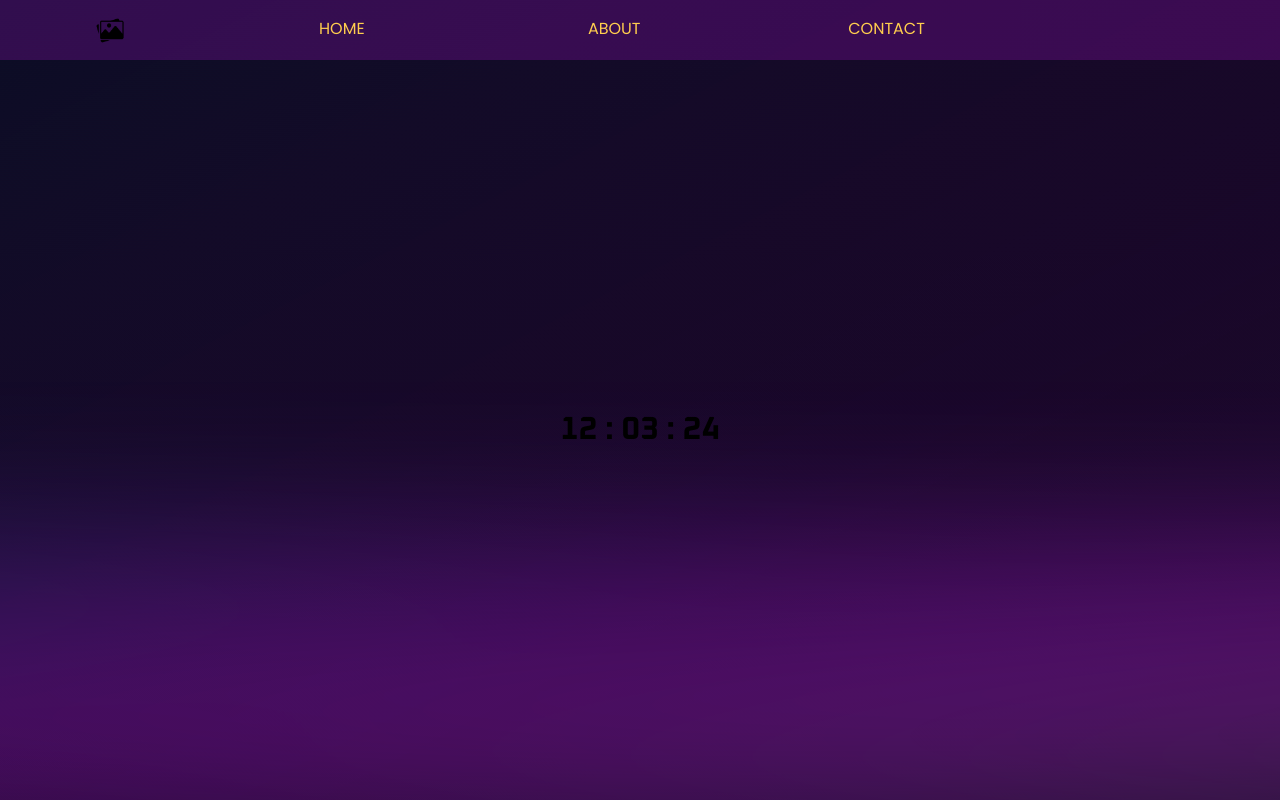
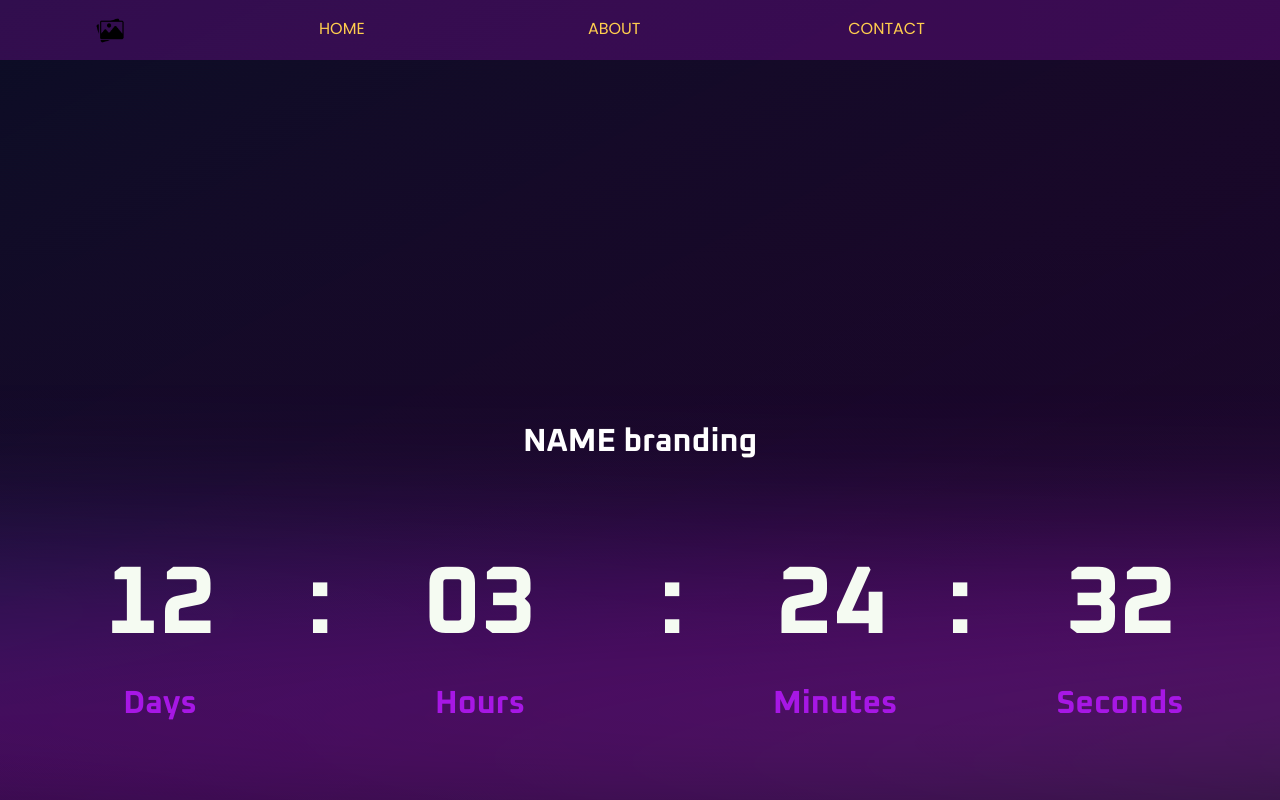
Before and after one commit to Nic-Dev-97/LandingPage-NftLaunch, a React (Vite) app: page / in a window 1280 px wide. Shown: the top 800 px of the page. Built offline with nearby package versions, Linux system fonts and the light colour scheme.

Commit message:
Begin update timer.

```diff
--- a/src/pages/begin/index.jsx
+++ b/src/pages/begin/index.jsx
@@ -1,12 +1,12 @@
 import React from "react";
-import { Header, Body } from "./style.js";
+import { Header, Body, Timer, Date, Name, Min } from "./style.js";
 
 export default function Begin() {
   return (
     <div>
       <Header>
         <div>
-        <img src="src\assets\Rectangle_22.png" alt="Logo" />
+          <img src="src\assets\Rectangle_22.png" alt="Logo" />
         </div>
         <div>
           <a href="#">HOME</a>
@@ -20,9 +20,24 @@ export default function Begin() {
       </Header>
       <div>
         <Body>
-          <div>
-            <h1>12 : 03 : 24</h1>
-          </div>
+          <Name>
+            <h1>NAME branding</h1>
+          </Name>
+          <Timer>
+            <h1>12</h1>
+            <h1>:</h1>
+            <h1>03</h1>
+            <h1>:</h1>
+            <h1>24</h1>
+            <h1>:</h1>
+            <h1>32</h1>
+          </Timer>
+          <Date>
+            <h1>Days</h1>
+            <h1>Hours</h1>
+            <Min>Minutes</Min>
+            <h1>Seconds</h1>
+          </Date>
         </Body>
       </div>
     </div>
--- a/src/pages/begin/style.js
+++ b/src/pages/begin/style.js
@@ -15,11 +15,10 @@ export const Header = styled.div`
   a {
     vertical-align: middle;
     text-decoration: none;
-    color: #FFCE4E;
+    color: #ffce4e;
   }
 
-  a.houver{
-
+  a.houver {
   }
 
   img {
@@ -33,18 +32,52 @@ export const Body = styled.div`
   background-repeat: no-repeat;
   background-size: cover;
   background-position: center;
-
-
   width: auto;
   height: 938px;
   left: 0px;
   top: 0px;
   font-family: "Oxanium", cursive;
-  padding-top: 32%;
+  padding-top: 33%;
+`;
 
-  h1 {
-    text-align: center;
-    vertical-align: middle;
-  }
+export const Name = styled.div`
+text-align: center;
+display: grid;
+grid-template-columns: 1.0fr;
+padding-bottom: 10%;
+color: #FFFFFF;
 
-  `;
+
+`;
+
+export const Timer = styled.div`
+  text-align: center;
+  vertical-align: middle;
+  color: #f5fbf2;
+  grid-template-columns: 0.3fr 0.2fr 0.3fr 0.3fr 0.2fr 0.2fr 0.3fr;
+  display: grid;
+  /* font-size: larger; */
+  padding-left: 5%;
+  padding-right: 5%;
+
+  font-family: 'Oxanium';
+font-style: normal;
+font-weight: 600;
+font-size: 300%;
+line-height: 30px;
+
+`;
+
+export const Date = styled.div`
+  text-align: center;
+  vertical-align: middle;
+  grid-template-columns: 0.6fr 0.6fr 0.6fr 0.6fr;
+  display: grid;
+  color: #A717E5;
+  padding-top: 5%;
+`;
+
+export const Min = styled.h1`
+padding-left: 22%;
+
+`;
```
